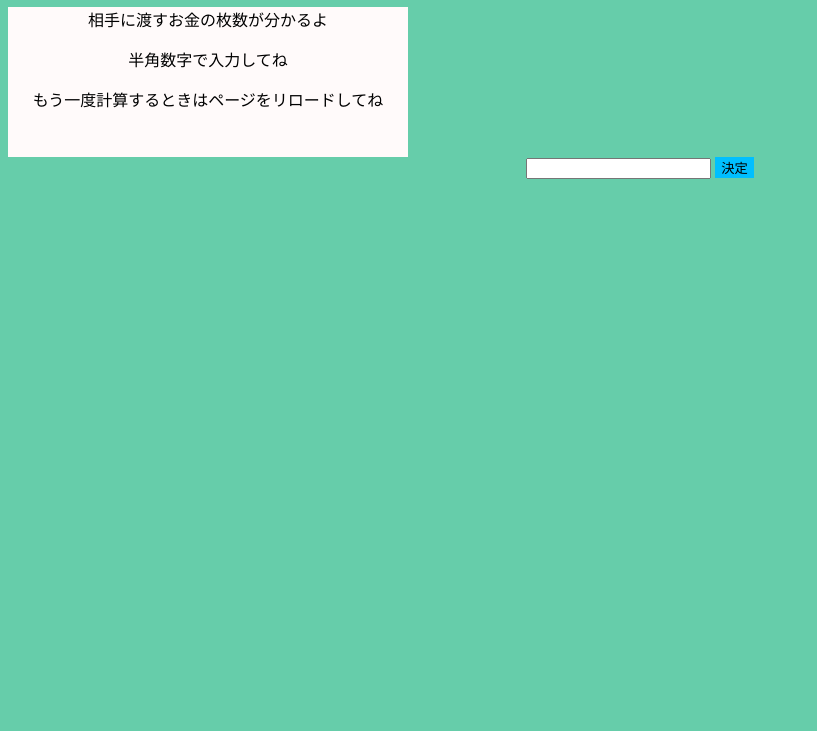
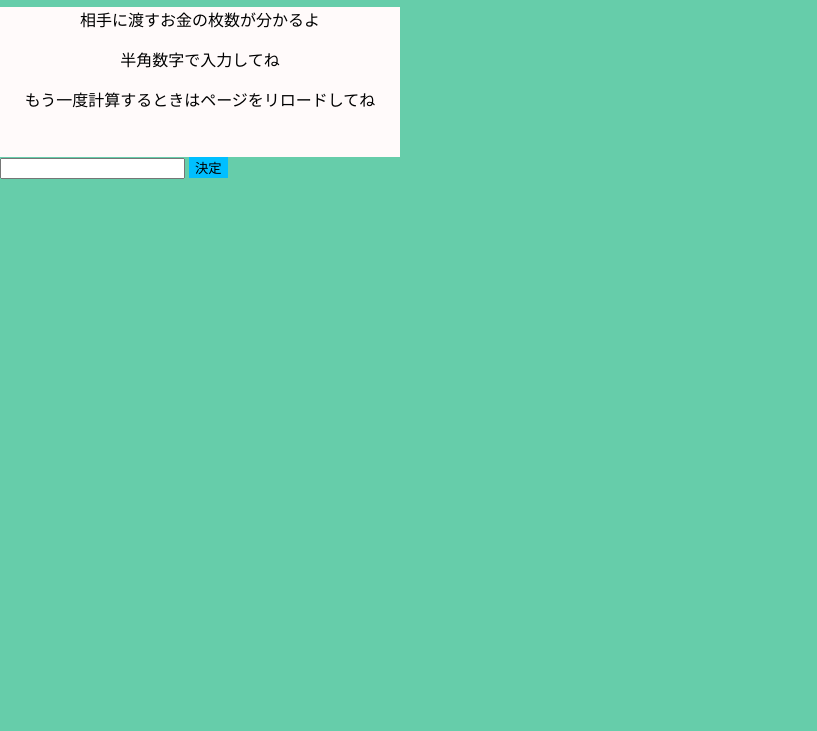
Before and after one commit to 1627009/web1, a plain HTML site: page index.html in a window 1280 px wide. Shown: the part 69-800 px from the top of the page, without its empty margins (0-817 px from the left). Drawn offline with Linux system fonts and the light colour scheme; a web font is replaced by a local one.

Commit message:
Update default.css

```diff
--- a/css/default.css
+++ b/css/default.css
@@ -3,20 +3,20 @@
 body{
   font-family: "Mplus 1p";
   background-color: #66cdaa;
+  margin-right: auto;
+  margin-left : auto;
 }
 
 header{
   background-color: #7fffd4;
   width: 400px;
   height: 40px;
-  text-align: center;
 }
 
 article{
   background-color: #fffafa;
   width: 400px;
   height: 150px;
-  text-align: center;
 }
 
 h1{
@@ -25,10 +25,6 @@ h1{
 
 p{
  text-align: center;
-}
-
-section{
-  text-align: center;
 }
 
 .btn{
```
